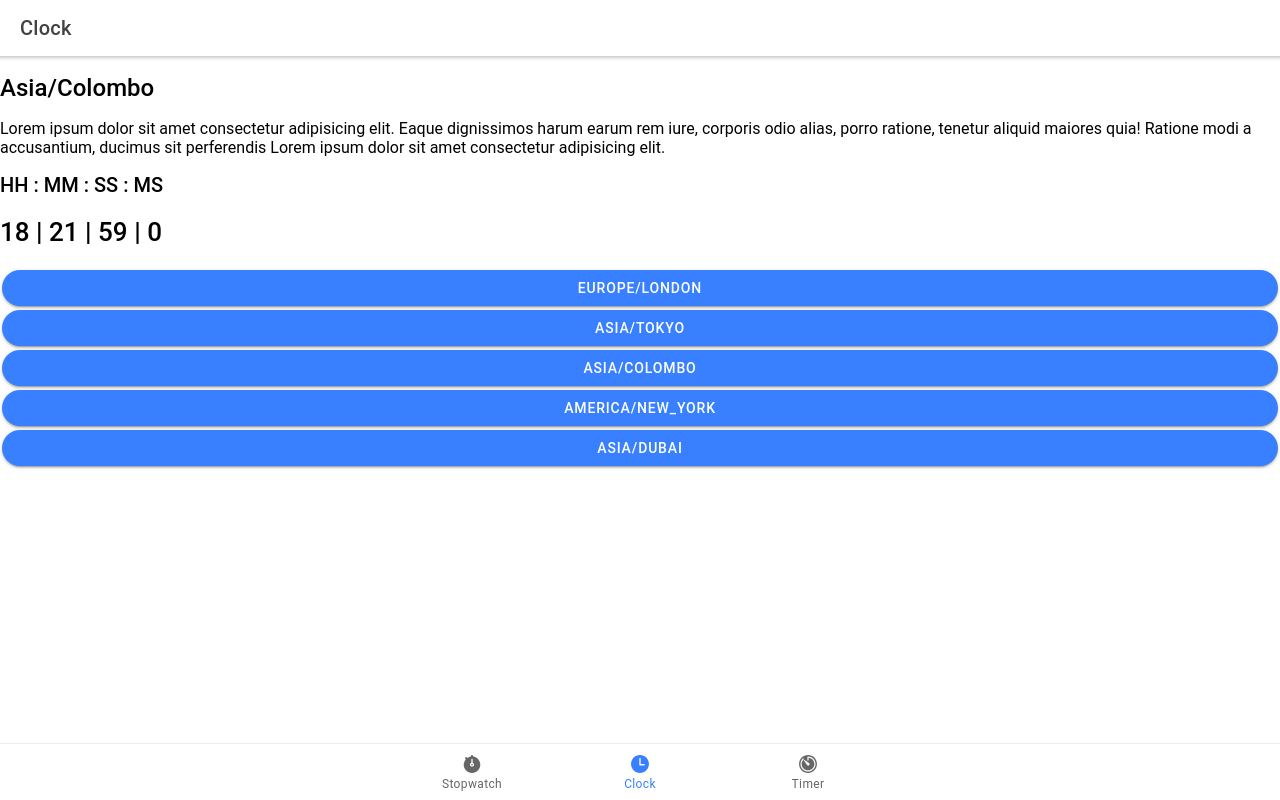
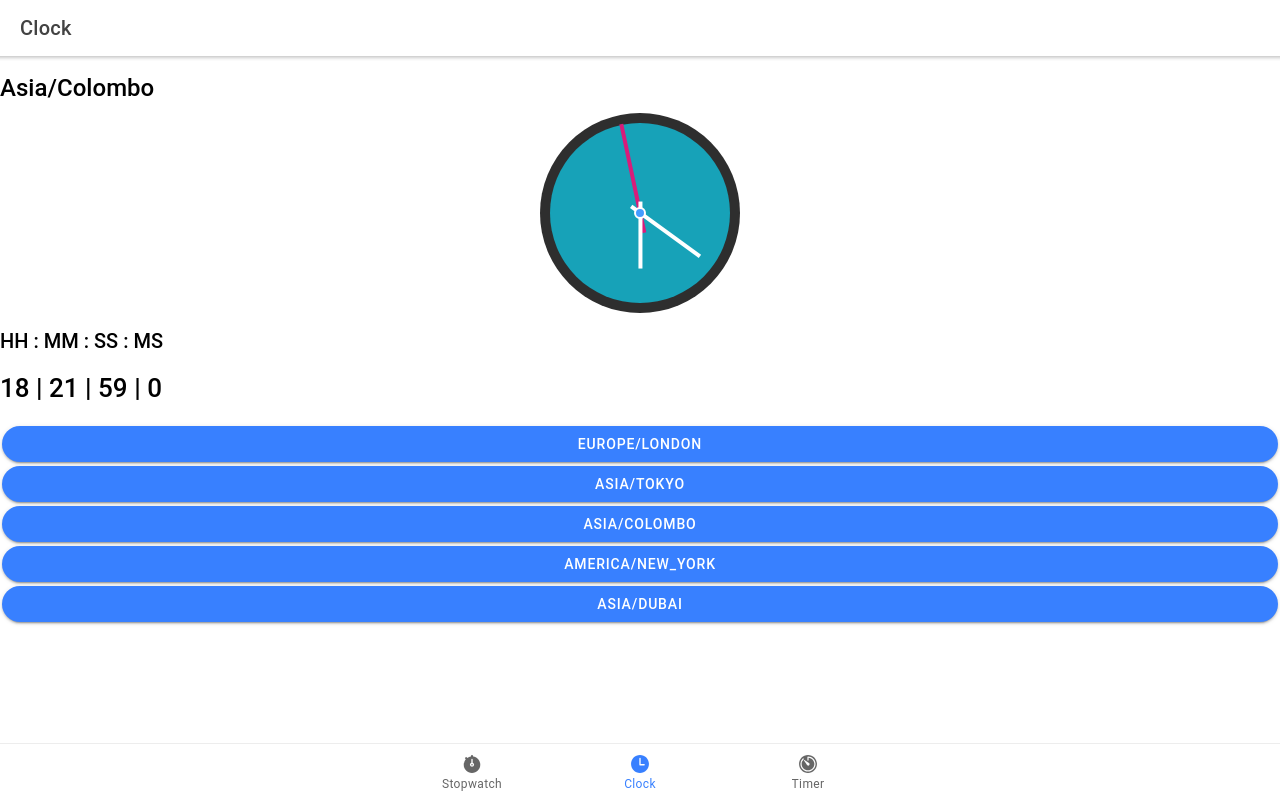
Before and after one commit to Mayank-MP05/Timer-Clock-Stopwatch-Ionic-React-App, a React (Create React App) app: page /clock in a window 1280 px wide. Built offline with nearby package versions, Linux system fonts and the light colour scheme.

Commit message:
Analog Clock Interface Added

```diff
--- a/package.json
+++ b/package.json
@@ -14,6 +14,7 @@
     "@types/react-dom": "^16.9.4",
     "@types/react-router": "^5.1.4",
     "@types/react-router-dom": "^5.1.3",
+    "analog-clock-react": "^1.2.0",
     "ionicons": "^5.0.0",
     "moment": "^2.27.0",
     "moment-timezone": "^0.5.31",
--- a/src/components/Stopwatchlist.tsx
+++ b/src/components/Stopwatchlist.tsx
@@ -4,7 +4,7 @@ import { updateLocale } from "moment";
 
 interface ContainerProps {
   list: String[];
-  len: Number;
+  len?: Number;
 }
 
 const Stopwatchlist: React.FC<ContainerProps> = ({ list, len }) => {
@@ -15,6 +15,7 @@ const Stopwatchlist: React.FC<ContainerProps> = ({ list, len }) => {
           {obj}
         </IonButton>
       ))}
+      <p>THis is List </p>
     </IonList>
   );
 };
--- a/src/components/Timerdial.tsx
+++ b/src/components/Timerdial.tsx
@@ -11,7 +11,7 @@ interface ContainerProps {
 }
 
 const Timerdial: React.FC<ContainerProps> = ({ clock }) => {
-  console.log(clock);
+  //console.log(clock);
   return (
     <div className='container d-flex justify-content-center ion-justify-content-center'>
       <h4>HH : MM : SS : MS</h4>
--- /dev/null
+++ b/src/components/analog_clock/ClockComponents.js
@@ -0,0 +1,73 @@
+import styled, { css, keyframes } from 'styled-components';
+
+const ClockContainer = styled.div`
+        	height: ${props => props.width || "400px"};
+            width: ${props => props.width || "400px"};
+        `;
+
+const ClockBaseBorder = styled.div`
+            position: relative;
+            box-sizing: border-box;
+            height: 100%;
+            width: 100%;
+            background-color: ${props => props.borderColor ? props.borderColor : "transparent"};
+            padding: ${props => props.border ? "5% 5% 5% 5%" : "0"};
+            border-radius: 100%;
+        `;
+const ClockBase = styled.div`
+            position: relative;
+            height: 100%;
+            width: 100%;
+            background-color: ${props => props.baseColor ? props.baseColor : "black"};
+            border-radius: 100%;
+        `;
+const ClockCenter = styled.div`
+            position: absolute;
+            left: 50%;
+            top: 50%;
+            width: 12px;
+            height: 12px;
+            border: 2px solid #fff;
+            background-color: ${props => props.centerColor ? props.centerColor : "#459cff"};
+            border-radius: 100%;
+            margin-left: -6px;
+            margin-top: -6px;
+            z-index: 100;
+        `;
+
+const ClockHand = styled.div`
+            position: absolute;
+            top: 50%;
+            left: ${props => props.type === 'second' ? "40%" : "45%"};
+
+            ${props => props.type === 'second' && css`
+                    width: 59.4%;
+                    outline: ${props => props.handColors && props.handColors.second ? "2px solid " + props.handColors.second : "2px solid #d81c7a"};
+                    transform-origin: 17%;
+                    transform: rotate(${props => props.handAngle}deg);
+                    transition: ${props => props.handAngle > 270 && 'transform 250ms ease-in-out'};
+                    // animation: ${props => props.secondStartAngle && sweep(props.secondStartAngle)} 60s linear 0s infinite;
+            `}
+            ${props => props.type === 'minute' && css`
+                    width:45%;
+                    outline: ${props => props.handColors && props.handColors.minute ? "2px solid " + props.handColors.minute : "2px solid #fff"};
+                    transform-origin: 11.5%;
+                    transform: rotate(${props => props.handAngle}deg);
+            `}
+            ${props => props.type === 'hour' && css`
+                    width:35%;
+                    outline: ${props => props.handColors && props.handColors.hour ? "2px solid " + props.handColors.hour : "2px solid #fff"};
+                    transform-origin: 15%;
+                    transform: rotate(${props => props.handAngle}deg);
+            `}
+        `;
+
+const sweep = (secondStartAngle) => keyframes`
+    from {
+        transform: rotate(${secondStartAngle}deg)}
+    }
+    to {
+        transform: rotate(${secondStartAngle + 360}deg)}
+    }`
+
+export { ClockContainer, ClockBaseBorder, ClockBase, ClockCenter, ClockHand };
--- /dev/null
+++ b/src/components/analog_clock/Hand.js
@@ -0,0 +1,30 @@
+import React, { Component } from 'react';
+import { ClockHand } from './ClockComponents';
+import Util from './Util';
+
+class Hand extends Component {
+
+    constructor(props) {
+        super(props);
+        this.state = {};
+    }
+
+    componentDidMount() {
+        if (this.props.type === 'second') {
+            let handAngle = (270 + (this.props.seconds * 6));
+            if (!this.state.secondStartAngle) {
+                this.setState({ secondStartAngle: handAngle });
+            }
+        }
+    }
+
+    render() {
+        return (
+            <ClockHand type={this.props.type} handAngle={Util.getHandAngle(this.props)} {...this.state}
+                handColors={this.props.handColors} />
+        )
+    }
+
+}
+
+export default Hand;
--- /dev/null
+++ b/src/components/analog_clock/Util.js
@@ -0,0 +1,18 @@
+class Util {
+    static getHandAngle(props) {
+        let handType = props.type;
+        let handAngle = 0;
+        switch (handType) {
+            case 'second': handAngle = (270 + (props.seconds * 6));
+                break;
+            case 'minute': handAngle = (270 + (props.minutes * 6));
+                break;
+            case 'hour': handAngle = (270 + (props.hours * 30));
+                break;
+            default: handAngle = 0;
+        }
+        return handAngle;
+    }
+}
+
+export default Util;
--- /dev/null
+++ b/src/components/analog_clock/index.js
@@ -0,0 +1,86 @@
+import React, { Component } from "react";
+import {
+  ClockContainer,
+  ClockBaseBorder,
+  ClockBase,
+  ClockCenter,
+} from "./ClockComponents";
+import Hand from "./Hand.js";
+
+class AnalogClock extends Component {
+  constructor(props) {
+    super(props);
+    this.state = this.initClock();
+  }
+
+  initClock = () => {
+    const date = new Date();
+    return {
+      seconds: date.getSeconds(),
+      minutes: date.getMinutes(),
+      hours: date.getHours() > 12 ? date.getHours() - 12 : date.getHours(),
+    };
+  };
+
+  setupInterval = () => {
+    this.interval = setInterval(() => {
+      const date = new Date();
+      this.setState({
+        seconds: date.getSeconds(),
+        minutes: date.getMinutes(),
+        hours: date.getHours() > 12 ? date.getHours() - 12 : date.getHours(),
+      });
+    }, 1000);
+  };
+
+  componentDidMount() {
+    this.setupInterval();
+  }
+
+  componentDidUpdate(prevProps) {
+    if (prevProps.useCustomTime !== this.props.useCustomTime) {
+      if (this.props.useCustomTime) {
+        clearInterval(this.interval);
+        this.setState({
+          seconds: undefined,
+          minutes: undefined,
+          hours: undefined,
+        });
+      } else {
+        this.setupInterval();
+      }
+    }
+  }
+
+  render() {
+    const {
+      width,
+      border,
+      borderColor,
+      baseColor,
+      centerColor,
+      handColors,
+    } = this.props;
+    const { seconds, minutes, hours } = this.props.useCustomTime
+      ? this.props
+      : this.state;
+    return (
+      <ClockContainer width={width}>
+        <ClockBaseBorder border={border} borderColor={borderColor}>
+          <ClockBase baseColor={baseColor}>
+            <ClockCenter centerColor={centerColor} />
+            <Hand type='second' seconds={seconds} handColors={handColors} />
+            <Hand type='minute' minutes={minutes} handColors={handColors} />
+            <Hand type='hour' hours={hours} handColors={handColors} />
+          </ClockBase>
+        </ClockBaseBorder>
+      </ClockContainer>
+    );
+  }
+
+  componentWillUnmount() {
+    clearInterval(this.interval);
+  }
+}
+
+export default AnalogClock;
--- a/src/pages/Clock.tsx
+++ b/src/pages/Clock.tsx
@@ -9,7 +9,9 @@ import {
   IonList,
   IonItem,
   IonButton,
+  IonRow,
 } from "@ionic/react";
+import AnalogClock from "./../components/analog_clock";
 import ExploreContainer from "../components/ExploreContainer";
 import "./clock.css";
 import Timerdial from "../components/Timerdial";
@@ -40,6 +42,7 @@ const LocationList = {
 
 const Clock: React.FC = () => {
   // Time and Location State Objects
+  const [options, setoptions] = useState({});
   const [time, settime] = useState({
     hh: 0,
     mm: 0,
@@ -91,6 +94,22 @@ const Clock: React.FC = () => {
         ms: 0,
       };
       settime(clock);
+      setoptions({
+        useCustomTime: true,
+        width: "200px",
+        border: true,
+        borderColor: "#2e2e2e",
+        baseColor: "#17a2b8",
+        centerColor: "#459cff",
+        handColors: {
+          second: "#d81c7a",
+          minute: "#fff",
+          hour: "#fff",
+        },
+        seconds: time.ss, // set your
+        minutes: time.mm, // own
+        hours: time.hh, // time here.
+      });
     };
     let inter = setInterval(() => getT(locate), 1000);
     return () => {
@@ -116,13 +135,10 @@ const Clock: React.FC = () => {
         </IonText>
 
         {/* Analog Clock Goes Here */}
-        <p>
-          Lorem ipsum dolor sit amet consectetur adipisicing elit. Eaque
-          dignissimos harum earum rem iure, corporis odio alias, porro ratione,
-          tenetur aliquid maiores quia! Ratione modi a accusantium, ducimus sit
-          perferendis Lorem ipsum dolor sit amet consectetur adipisicing elit.
-        </p>
 
+        <IonRow class='ion-margin-horizantal ion-justify-content-center'>
+          <AnalogClock {...options} />
+        </IonRow>
         {/* Digital Dial */}
         <Timerdial clock={time} />
 
--- a/src/pages/Stopwatch.tsx
+++ b/src/pages/Stopwatch.tsx
@@ -15,8 +15,7 @@ import ExploreContainer from "../components/ExploreContainer";
 import "./stopwatch.css";
 import Timerdial from "../components/Timerdial";
 import Stopwatchlist from "../components/Stopwatchlist";
-
-import { time } from "console";
+import { act } from "react-dom/test-utils";
 
 let clock = {
   hh: 0,
@@ -35,10 +34,12 @@ const clockInterface = {
 const Stopwatch: React.FC = () => {
   const [Time, setTime] = useState(clock);
   const [savedTime, setsavedTime] = useState(["timer"]);
+  const [inter, setinter] = useState(setInterval(() => {}, 100000));
+  const [btn, setBtn] = useState("Start");
+  const [len, setlen] = useState(1);
 
-  const [btn, setBtn] = useState("Start");
-  const [inter, setInter] = useState(setInterval(() => {}, 10000));
-  const [len, setlen] = useState(1);
+  const [active, setactive] = useState(false);
+
   const IncTime = (time: any) => {
     //console.log(time);
     let { hh, mm, ss, ms } = time;
@@ -71,19 +72,19 @@ const Stopwatch: React.FC = () => {
   const startStop = () => {
     //console.log("Start - Stop");
     if (btn === "Start") {
-      setInter(setInterval(() => IncTime(Time), 100));
       setBtn("Stop");
+      setactive(true);
     } else {
       //console.log(inter);
-      clearInterval(inter);
       setBtn("Start");
+      setactive(false);
     }
   };
 
   const Reset = () => {
-    console.log("Reset");
+    //console.log("Reset");
     setBtn("Start");
-    clearInterval(inter);
+    setactive(false);
     setTime({
       hh: 0,
       mm: 0,
@@ -100,7 +101,21 @@ const Stopwatch: React.FC = () => {
     setlen(len + 1);
   };
 
-  useEffect(() => {}, [Time]);
+  useEffect(() => {
+    let Inter: any;
+    /*
+    if (btn === "Start") {
+      clearInterval(Inter);
+    } else {
+      Inter = setInterval(() => IncTime(Time), 100);
+    }
+    */
+    if (active) {
+      Inter = setInterval(() => IncTime(Time), 100);
+    } else {
+      clearInterval(Inter);
+    }
+  }, [active]);
 
   return (
     <IonPage>
@@ -139,6 +154,7 @@ const Stopwatch: React.FC = () => {
 
         {/*Noted Time List*/}
         <Stopwatchlist list={savedTime} len={len} />
+        <Stopwatchlist list={["Mayank", "digu"]} />
       </IonContent>
     </IonPage>
   );
--- a/src/pages/Timer.tsx
+++ b/src/pages/Timer.tsx
@@ -50,6 +50,7 @@ const Timer: React.FC = () => {
             time.hr -= 1;
             time.mm = 59;
           } else {
+            clearInterval(inter);
             settoast(true);
             setBtn("Start");
           }
```
Also changed, not shown: 1 other file (tests, documents, lock files or other folders).
